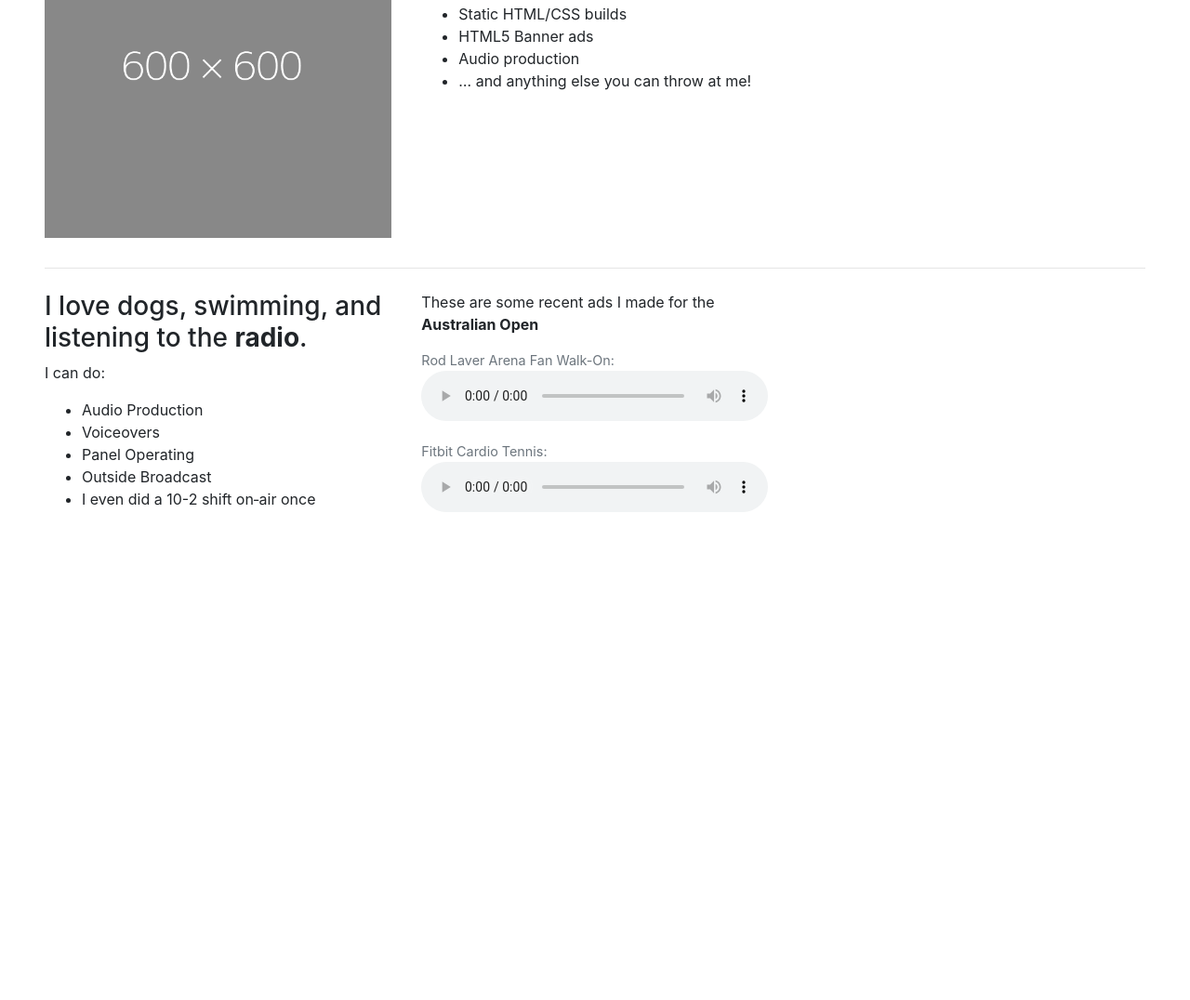
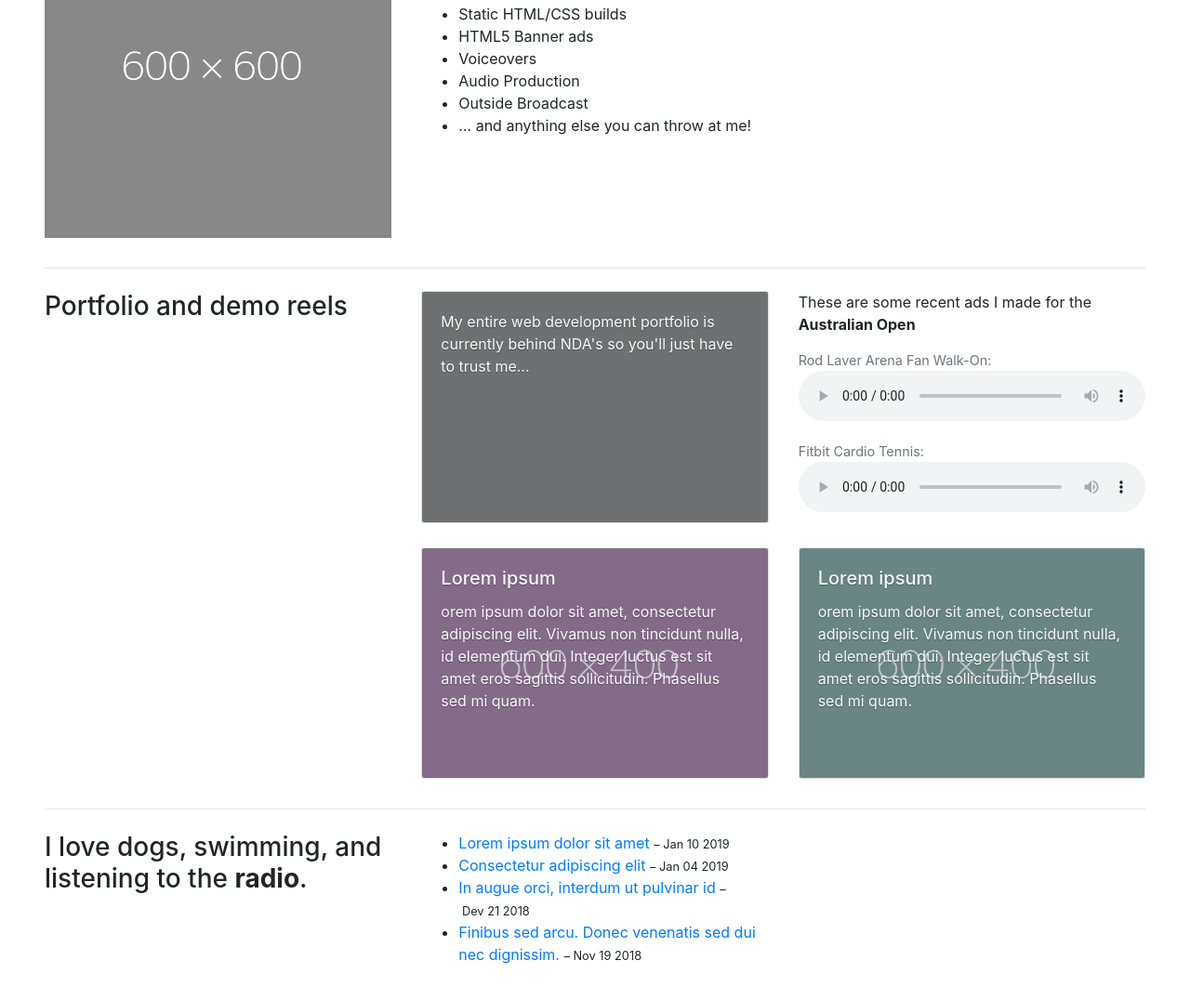
Before and after one commit to mattdinthehouse/https-mattdwyer.cool, a website: page public/index.html in a window 1280 px wide. Shown: the part 330-1406 px from the top of the page at 93% size. Before the commit the page ends 951 px from the top, so only its background shows below. Drawn offline with Linux system fonts and the light colour scheme; a web font is replaced by a local one.

Commit message:
Flesh out a dummy portfolio section and blog links section

```diff
--- a/public/index.html
+++ b/public/index.html
@@ -41,7 +41,9 @@
 				<ul>
 					<li>Static HTML/CSS builds</li>
 					<li>HTML5 Banner ads</li>
-					<li>Audio production</li>
+					<li>Voiceovers</li>
+					<li>Audio Production</li>
+					<li>Outside Broadcast</li>
 					<li>&hellip; and anything else you can throw at&nbsp;me!</li>
 				</ul>
 			</div>
@@ -50,24 +52,23 @@
 		<hr class="mt-3 mb-4"/>
 
 		<div class="row">
-			<div class="col-12 col-md-6 col-lg-4">
-				<p class="h3">
-					I love dogs, swimming, and listening to the&nbsp;<strong>radio</strong>.
-				</p>
-
-				<p>
-					I can do:
-				</p>
-				<ul>
-					<li>Audio Production</li>
-					<li>Voiceovers</li>
-					<li>Panel Operating</li>
-					<li>Outside Broadcast</li>
-					<li>I even did a 10-2 shift on&#8209;air&nbsp;once</li>
-				</ul>
+			<div class="col-12 col-lg-4 pb-3">
+				<h3>Portfolio and demo reels</h3>
 			</div>
 
-			<div class="col-12 col-md-6 col-lg-4">
+			<div class="col-12 col-lg-8">
+				<div class="row">
+					<div class="col-12 col-sm-6 mb-3">
+						<div class="card">
+							<img src="/web/placeholder.png" class="card-img img-fluid" width="600" height="600"/>
+
+							<div class="card-img-overlay">
+								<p class="card-text">My entire web development portfolio is currently behind NDA's so you'll just have to trust me...</p>
+							</div>
+						</div>
+					</div>
+
+					<div class="col-12 col-sm-6 mb-3">
 						<p>These are some recent ads I made for the <strong>Australian&nbsp;Open</strong></p>
 
 						<figure class="figure">
@@ -80,6 +81,61 @@
 							<audio controls src="/radio/fitbit-cardio-tennis.mp3"></audio>
 						</figure>
 					</div>
+
+					<div class="col-12 col-sm-6 mb-3">
+						<div class="card">
+							<img src="/web/sample-1.png" class="card-img img-fluid" width="600" height="600"/>
+
+							<div class="card-img-overlay">
+								<h5 class="card-title">Lorem ipsum</h5>
+								<p class="card-text">orem ipsum dolor sit amet, consectetur adipiscing elit. Vivamus non tincidunt nulla, id elementum dui. Integer luctus est sit amet eros sagittis sollicitudin. Phasellus sed mi quam.</p>
+							</div>
+						</div>
+					</div>
+
+					<div class="col-12 col-sm-6 mb-3">
+						<div class="card">
+							<img src="/web/sample-2.png" class="card-img img-fluid" width="600" height="600"/>
+
+							<div class="card-img-overlay">
+								<h5 class="card-title">Lorem ipsum</h5>
+								<p class="card-text">orem ipsum dolor sit amet, consectetur adipiscing elit. Vivamus non tincidunt nulla, id elementum dui. Integer luctus est sit amet eros sagittis sollicitudin. Phasellus sed mi quam.</p>
+							</div>
+						</div>
+					</div>
+				</div>
+			</div>
+		</div>
+
+		<hr class="mt-3 mb-4"/>
+
+		<div class="row">
+			<div class="col-12 col-md-6 col-lg-4 mb-3">
+				<p class="h3">
+					I love dogs, swimming, and listening to the&nbsp;<strong>radio</strong>.
+				</p>
+			</div>
+
+			<div class="col-12 col-md-6 col-lg-4">
+				<ul>
+					<li>
+						<a href="#">Lorem ipsum dolor sit amet</a>
+						<small>&ndash;&nbsp;Jan&nbsp;10&nbsp;2019</small>
+					</li>
+					<li>
+						<a href="#">Consectetur adipiscing elit</a>
+						<small>&ndash;&nbsp;Jan&nbsp;04&nbsp;2019</small>
+					</li>
+					<li>
+						<a href="#">In augue orci, interdum ut pulvinar id</a>
+						<small>&ndash;&nbsp;Dev&nbsp;21&nbsp;2018</small>
+					</li>
+					<li>
+						<a href="#">Finibus sed arcu. Donec venenatis sed dui nec dignissim.</a>
+						<small>&ndash;&nbsp;Nov&nbsp;19&nbsp;2018</small>
+					</li>
+				<ul>
+			</div>
 		</div>
 	</main>
 
--- a/sass/base.scss
+++ b/sass/base.scss
@@ -11,3 +11,4 @@
 // Components
 @import "components/header";
 @import "components/content";
+@import "components/card";
--- /dev/null
+++ b/sass/components/_card.scss
@@ -0,0 +1,5 @@
+.card-img-overlay {
+	background:rgba($dark, 0.3);
+	text-shadow:0px 1px 1px rgba(black, 0.3);
+	color:$light;
+}
```
Also changed, not shown: public/styles.css, public/web/placeholder.png (added), public/web/sample-1.png (added), public/web/sample-2.png (added). Lines whose indentation alone changed are shown as unchanged.
